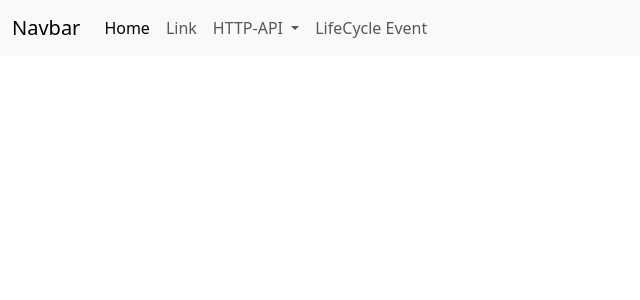
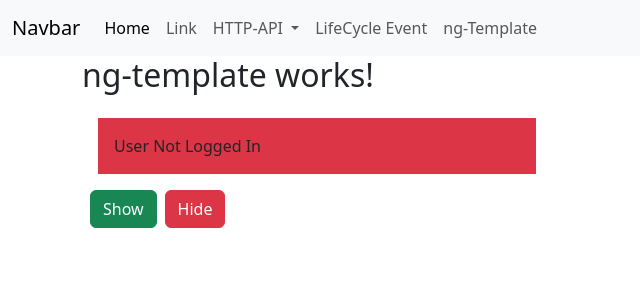
Before and after one commit to Kabin119245/AngularTutorial, an Angular app in the folder 03-angular_18_tutorial-part2-fromAPI/: page /ng-template in a window 1280 px wide. Before the commit this address led to /. Shown: the top 300 px of the page, without its empty margins (0-640 px from the left). Built offline with nearby package versions, Linux system fonts and the light colour scheme.

Commit message:
ng-template implementation

```diff
--- a/03-angular_18_tutorial-part2-fromAPI/src/app/app.component.html
+++ b/03-angular_18_tutorial-part2-fromAPI/src/app/app.component.html
@@ -47,6 +47,9 @@
         <li class="nav-item">
           <a class="nav-link" routerLink="lifecycle-event">LifeCycle Event</a>
         </li>
+        <li class="nav-item">
+          <a class="nav-link" routerLink="ng-template">ng-Template</a>
+        </li>
       </ul>
     </div>
   </div>
--- a/03-angular_18_tutorial-part2-fromAPI/src/app/app.routes.ts
+++ b/03-angular_18_tutorial-part2-fromAPI/src/app/app.routes.ts
@@ -3,6 +3,7 @@ import { GetApiComponent } from './components/api-integration/get-api/get-api.co
 import { PostApiComponent } from './components/api-integration/post-api/post-api.component';
 import { PutAndDeleteApiComponent } from './components/api-integration/put-and-delete-api/put-and-delete-api.component';
 import { LifecycleEventComponent } from './components/lifecycle-event/lifecycle-event.component';
+import { NgTemplateComponent } from './components/ng-template/ng-template.component';
 
 export const routes: Routes = [
   {
@@ -23,4 +24,8 @@ export const routes: Routes = [
     path: 'lifecycle-event',
     component: LifecycleEventComponent,
   },
+  {
+    path: 'ng-template',
+    component: NgTemplateComponent,
+  },
 ];
--- /dev/null
+++ b/03-angular_18_tutorial-part2-fromAPI/src/app/components/ng-template/ng-template.component.html
@@ -0,0 +1,20 @@
+<h2>ng-template works!</h2>
+<div class="row p-3">
+  <div class="col-5">
+    <div class="bg-primary p-3" *ngIf="isUserLoggedIn; else notLogged">
+      {{ loggedUserName }}
+    </div>
+    <ng-template #notLogged>
+      <div class="bg-danger p-3">
+        <span >User Not Logged In</span>
+      </div>
+    </ng-template>
+  </div>
+</div>
+
+<div class="row">
+  <div class="col-4">
+    <button class="btn btn-success mx-2">Show</button>
+    <button class="btn btn-danger">Hide</button>
+  </div>
+</div>
--- /dev/null
+++ b/03-angular_18_tutorial-part2-fromAPI/src/app/components/ng-template/ng-template.component.ts
@@ -0,0 +1,15 @@
+import { CommonModule } from '@angular/common';
+import { Component } from '@angular/core';
+
+@Component({
+  selector: 'app-ng-template',
+  standalone: true,
+  imports: [CommonModule],
+  templateUrl: './ng-template.component.html',
+  styleUrl: './ng-template.component.css',
+})
+export class NgTemplateComponent {
+  isUserLoggedIn: boolean = false;
+
+  loggedUserName: string = 'Kabin';
+}
```
Also changed, not shown: 03-angular_18_tutorial-part2-fromAPI/src/app/components/ng-template/ng-template.component.css (added).
